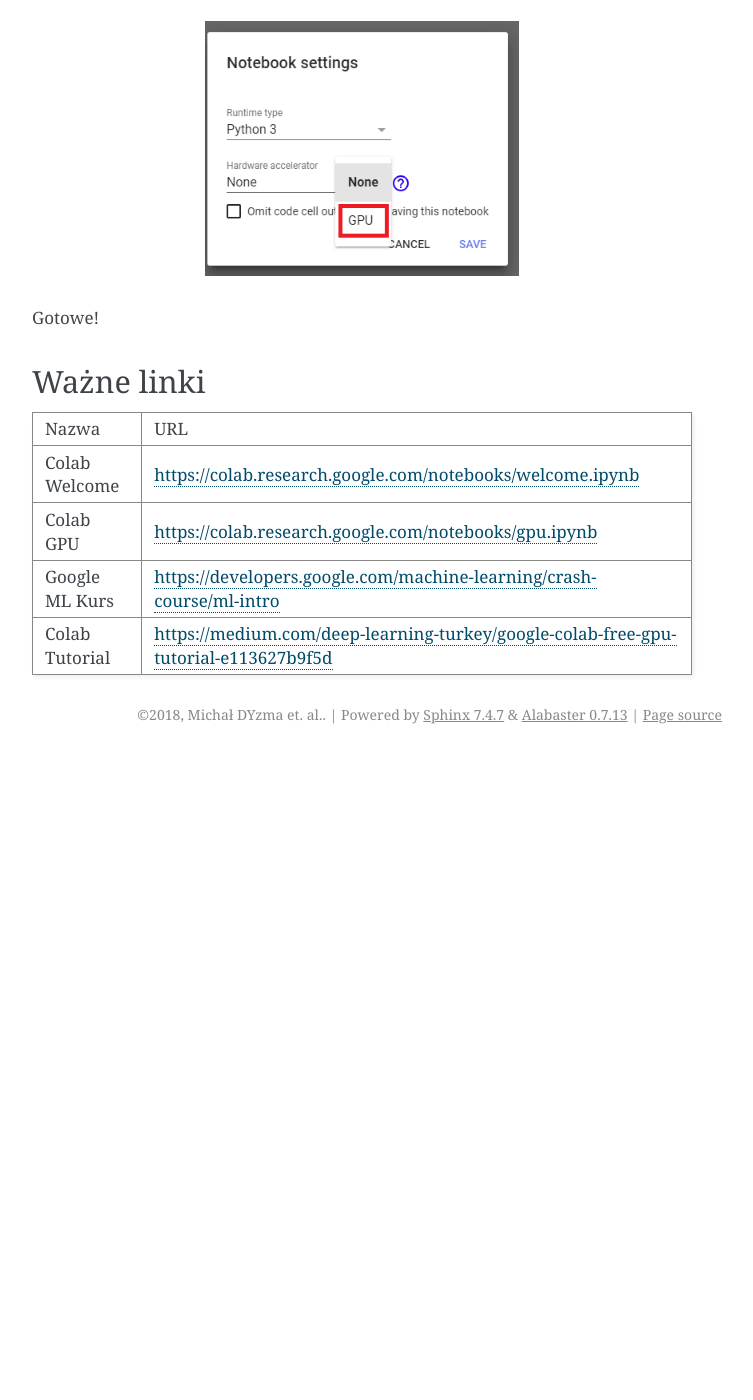
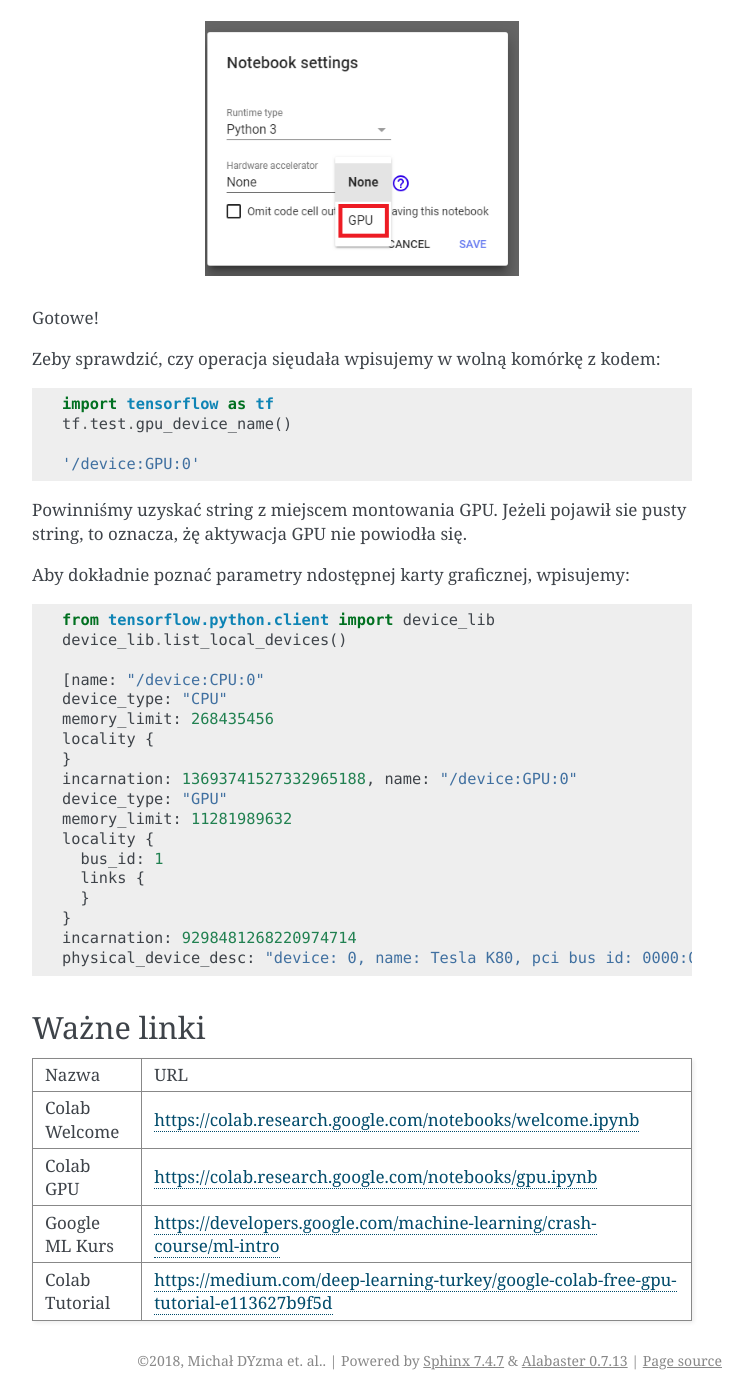
Before and after one commit to maciejsartys/airbus-ship-detection, a Sphinx documentation site: the page built from docs/source/colab.rst, in a window 1280 px wide and 1400 px high, scrolled down 4990 px. Shown: the whole window, without its empty margins (388-1141 px from the left). Built offline with Sphinx 7.4.7, drawn with Linux system fonts in a browser that asks for light colours; before the commit the page ends 5744 px from its top, so only the background shows below that.

Commit message:
Added all devices specs check in colab notebook

```diff
--- a/docs/source/colab.rst
+++ b/docs/source/colab.rst
@@ -179,6 +179,46 @@
 
 Gotowe!
 
+Zeby sprawdzić, czy operacja sięudała wpisujemy w wolną komórkę z kodem:
+
+
+
+.. code-block:: python
+
+    import tensorflow as tf
+    tf.test.gpu_device_name()
+
+    '/device:GPU:0'
+
+Powinniśmy uzyskać string z miejscem montowania GPU. Jeżeli pojawił sie pusty string, to oznacza, żę aktywacja GPU nie powiodła się.
+
+Aby dokładnie poznać parametry ndostępnej karty graficznej, wpisujemy:
+
+
+.. code-block:: python
+
+    from tensorflow.python.client import device_lib
+    device_lib.list_local_devices()
+
+    [name: "/device:CPU:0"
+    device_type: "CPU"
+    memory_limit: 268435456
+    locality {
+    }
+    incarnation: 13693741527332965188, name: "/device:GPU:0"
+    device_type: "GPU"
+    memory_limit: 11281989632
+    locality {
+      bus_id: 1
+      links {
+      }
+    }
+    incarnation: 9298481268220974714
+    physical_device_desc: "device: 0, name: Tesla K80, pci bus id: 0000:00:04.0, compute capability: 3.7"
+
+
+
+
 Ważne linki
 -----------
 
--- a/docs/source/quickstart.rst
+++ b/docs/source/quickstart.rst
@@ -87,7 +87,7 @@
         - Próba znanych pre-trenowanych sieci neuronowych i zmian danych na sub-próbie testowej (szybkość)
         - Ostateczne uformowanie etapów pracy w pipeline
         - Trening wszystkich danych treningowych na GPU Colab (potrzebne nowe konto, zestaw testowy ma  14.5GB)
-        - Ewaluacja przyużyciu danych testowych (osobne konto z przeniesioną siecią neuronową)
+        - Ewaluacja przy użyciu danych testowych (osobne konto z przeniesioną siecią neuronową)
         - Modyfikacje, prunning (opcjonalne) <- GOTO 6
         - Zapisanie modelu
         - Predykcja i utworzenie pliku do submisji
```
Also changed, not shown: docs/source/_static/gpu_specs.png (added).
